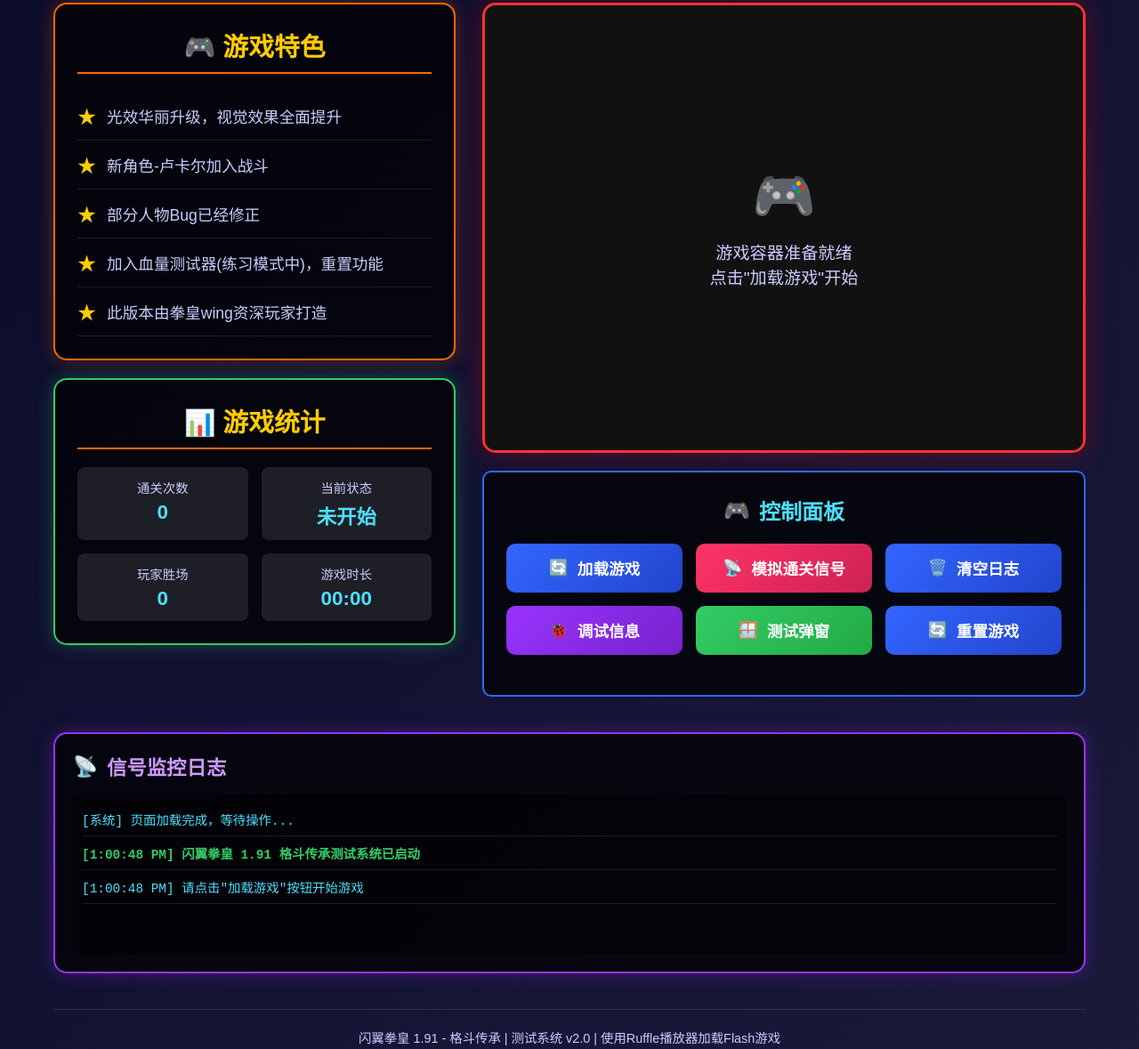
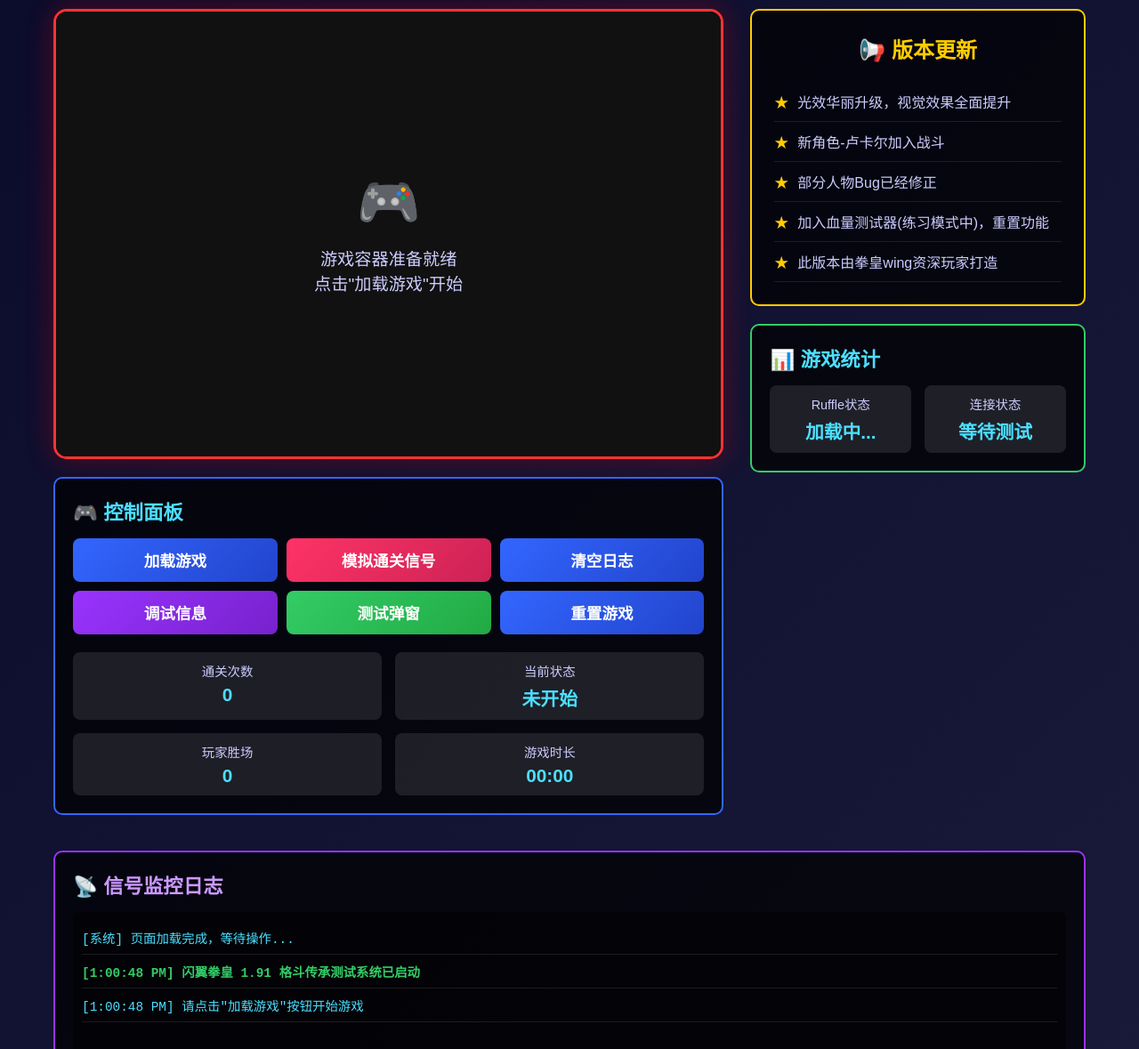
Before and after one commit to zhaoguotao90/-kof7k-game-, a plain HTML site: page test.html in a window 1280 px wide. Shown: the part 268-1447 px from the top of the page at 89% size. Drawn offline with Linux system fonts and the light colour scheme.

Commit message:
Update test.html

```diff
--- a/test.html
+++ b/test.html
@@ -4,7 +4,6 @@
     <meta charset="UTF-8">
     <meta name="viewport" content="width=device-width, initial-scale=1.0">
     <title>闪翼拳皇 1.91 - 格斗传承</title>
-    <script src="https://unpkg.com/@ruffle-rs/ruffle"></script>
     <style>
         * {
             margin: 0;
@@ -36,7 +35,7 @@
         }
 
         .main-title {
-            font-size: 3.2em;
+            font-size: 3.5em;
             background: linear-gradient(45deg, #ffcc00, #ff9900, #ffff00);
             -webkit-background-clip: text;
             background-clip: text;
@@ -68,62 +67,9 @@
             margin-bottom: 40px;
         }
 
-        /* 左侧信息区域 */
-        .info-section {
-            flex: 1;
-            min-width: 300px;
-        }
-
-        .game-intro {
-            background: rgba(0, 0, 0, 0.7);
-            border-radius: 15px;
-            padding: 25px;
-            margin-bottom: 20px;
-            border: 2px solid #ff6600;
-            box-shadow: 0 0 20px rgba(255, 102, 0, 0.3);
-        }
-
-        .section-title {
-            color: #ffcc00;
-            font-size: 1.8em;
-            margin-bottom: 20px;
-            text-align: center;
-            border-bottom: 2px solid #ff6600;
-            padding-bottom: 10px;
-        }
-
-        .features {
-            list-style: none;
-            margin-top: 20px;
-        }
-
-        .features li {
-            padding: 12px 0;
-            border-bottom: 1px solid rgba(255, 255, 255, 0.1);
-            color: #ccccff;
-            display: flex;
-            align-items: center;
-            gap: 12px;
-            font-size: 1.1em;
-        }
-
-        .features li:before {
-            content: "★";
-            color: #ffcc00;
-            font-size: 1.2em;
-        }
-
-        .update-info {
-            background: rgba(0, 0, 0, 0.7);
-            border-radius: 15px;
-            padding: 25px;
-            border: 2px solid #33cc66;
-            box-shadow: 0 0 20px rgba(51, 204, 102, 0.3);
-        }
-
-        /* 右侧游戏区域 */
+        /* 游戏区域 */
         .game-section {
-            flex: 1.5;
+            flex: 2;
             min-width: 300px;
         }
 
@@ -149,42 +95,36 @@
         .control-panel {
             background: rgba(0, 0, 0, 0.7);
             border-radius: 10px;
-            padding: 25px;
+            padding: 20px;
             border: 2px solid #3366ff;
         }
 
-        .control-title {
+        .panel-title {
             color: #4cdfff;
-            font-size: 1.5em;
-            margin-bottom: 20px;
-            text-align: center;
+            font-size: 1.4em;
+            margin-bottom: 15px;
             display: flex;
             align-items: center;
-            justify-content: center;
             gap: 10px;
         }
 
         .control-buttons {
             display: grid;
-            grid-template-columns: repeat(auto-fit, minmax(180px, 1fr));
-            gap: 15px;
+            grid-template-columns: repeat(3, 1fr);
+            gap: 10px;
             margin-bottom: 20px;
         }
 
         .btn {
-            padding: 15px 20px;
+            padding: 12px 20px;
             background: linear-gradient(135deg, #3366ff, #2244cc);
             color: white;
             border: none;
-            border-radius: 10px;
+            border-radius: 8px;
             font-size: 1.1em;
             font-weight: bold;
             cursor: pointer;
             transition: all 0.3s ease;
-            display: flex;
-            align-items: center;
-            justify-content: center;
-            gap: 10px;
             text-align: center;
         }
 
@@ -218,17 +158,61 @@
             background: linear-gradient(135deg, #aa44ff, #8833dd);
         }
 
-        /* 状态统计 */
+        /* 信息面板 */
+        .info-section {
+            flex: 1;
+            min-width: 300px;
+        }
+
+        .update-info {
+            background: rgba(0, 0, 0, 0.7);
+            border-radius: 10px;
+            padding: 25px;
+            margin-bottom: 20px;
+            border: 2px solid #ffcc00;
+        }
+
+        .info-title {
+            color: #ffcc00;
+            font-size: 1.5em;
+            margin-bottom: 20px;
+            text-align: center;
+        }
+
+        .update-list {
+            list-style: none;
+        }
+
+        .update-list li {
+            padding: 10px 0;
+            border-bottom: 1px solid rgba(255, 255, 255, 0.1);
+            color: #ccccff;
+            display: flex;
+            align-items: center;
+            gap: 10px;
+        }
+
+        .update-list li:before {
+            content: "★";
+            color: #ffcc00;
+        }
+
+        .stats-panel {
+            background: rgba(0, 0, 0, 0.7);
+            border-radius: 10px;
+            padding: 20px;
+            border: 2px solid #33cc66;
+        }
+
         .stats-grid {
             display: grid;
             grid-template-columns: repeat(2, 1fr);
             gap: 15px;
-            margin-top: 20px;
         }
 
         .stat-item {
             text-align: center;
-            padding: 12px;
+            padding: 10px;
             background: rgba(255, 255, 255, 0.1);
             border-radius: 8px;
         }
@@ -241,18 +225,17 @@
 
         .stat-value {
             color: #4cdfff;
-            font-size: 1.4em;
+            font-size: 1.3em;
             font-weight: bold;
         }
 
         /* 日志区域 */
         .log-section {
             background: rgba(0, 0, 0, 0.7);
-            border-radius: 15px;
+            border-radius: 10px;
             padding: 20px;
             margin-top: 20px;
             border: 2px solid #9933ff;
-            box-shadow: 0 0 20px rgba(153, 51, 255, 0.3);
         }
 
         .log-title {
@@ -265,7 +248,7 @@
         }
 
         .log-content {
-            height: 180px;
+            height: 200px;
             overflow-y: auto;
             background: rgba(0, 0, 0, 0.5);
             border-radius: 5px;
@@ -438,6 +421,44 @@
             }
         }
     </style>
+
+    <!-- Ruffle播放器加载方案 -->
+    <script>
+        // 主CDN，优先级1
+        (function loadRuffle() {
+            const ruffleCDNs = [
+                'https://ruffle.zone/ruffle/ruffle.js',
+                'https://cdn.jsdelivr.net/npm/@ruffle-rs/ruffle',
+                'https://unpkg.com/@ruffle-rs/ruffle',
+                'https://files.rg-adguard.net/files/ruffle-nightly-web/ruffle.js'
+            ];
+
+            let currentCDN = 0;
+
+            function loadNextCDN() {
+                if (currentCDN >= ruffleCDNs.length) {
+                    console.error('所有Ruffle CDN加载失败');
+                    return;
+                }
+
+                const script = document.createElement('script');
+                script.src = ruffleCDNs[currentCDN];
+                script.onload = function() {
+                    console.log(`✅ Ruffle播放器加载成功: ${ruffleCDNs[currentCDN]}`);
+                    initGame();
+                };
+                script.onerror = function() {
+                    console.warn(`❌ Ruffle CDN加载失败: ${ruffleCDNs[currentCDN]}`);
+                    currentCDN++;
+                    loadNextCDN();
+                };
+
+                document.head.appendChild(script);
+            }
+
+            loadNextCDN();
+        })();
+    </script>
 </head>
 <body>
     <div class="container">
@@ -450,23 +471,31 @@
 
         <!-- 主内容区域 -->
         <div class="main-content">
-            <!-- 左侧信息区域 -->
-            <div class="info-section">
-                <!-- 游戏介绍 -->
-                <div class="game-intro">
-                    <h3 class="section-title">🎮 游戏特色</h3>
-                    <ul class="features">
-                        <li>光效华丽升级，视觉效果全面提升</li>
-                        <li>新角色-卢卡尔加入战斗</li>
-                        <li>部分人物Bug已经修正</li>
-                        <li>加入血量测试器(练习模式中)，重置功能</li>
-                        <li>此版本由拳皇wing资深玩家打造</li>
-                    </ul>
+            <!-- 游戏区域 -->
+            <div class="game-section">
+                <div class="game-container">
+                    <div id="gameScreen" class="game-screen">
+                        <!-- Ruffle播放器将在这里加载游戏 -->
+                        <div id="loadingText" style="color: #ccccff; font-size: 1.2em; text-align: center;">
+                            <div style="font-size: 3em; margin-bottom: 15px;">🎮</div>
+                            游戏容器准备就绪<br>点击"加载游戏"开始
+                        </div>
+                    </div>
                 </div>
 
-                <!-- 统计面板 -->
-                <div class="update-info">
-                    <h3 class="section-title">📊 游戏统计</h3>
+                <!-- 控制面板 -->
+                <div class="control-panel">
+                    <h3 class="panel-title">🎮 控制面板</h3>
+                    <div class="control-buttons">
+                        <button class="btn" onclick="loadGame()">加载游戏</button>
+                        <button class="btn warning" onclick="testSignal()">模拟通关信号</button>
+                        <button class="btn" onclick="clearLog()">清空日志</button>
+                        <button class="btn secondary" onclick="showDebugInfo()">调试信息</button>
+                        <button class="btn success" onclick="forceShowModal()">测试弹窗</button>
+                        <button class="btn" onclick="resetGame()">重置游戏</button>
+                    </div>
+
+                    <!-- 状态统计 -->
                     <div class="stats-grid">
                         <div class="stat-item">
                             <div class="stat-label">通关次数</div>
@@ -488,50 +517,32 @@
                 </div>
             </div>
 
-            <!-- 右侧游戏区域 -->
-            <div class="game-section">
-                <!-- 游戏容器 -->
-                <div class="game-container">
-                    <div id="gameScreen" class="game-screen">
-                        <!-- Ruffle播放器将在这里加载游戏 -->
-                        <div id="loadingText" style="color: #ccccff; font-size: 1.2em; text-align: center;">
-                            <div style="font-size: 3em; margin-bottom: 15px;">🎮</div>
-                            游戏容器准备就绪<br>点击"加载游戏"开始
-                        </div>
-                    </div>
+            <!-- 信息面板 -->
+            <div class="info-section">
+                <!-- 更新信息 -->
+                <div class="update-info">
+                    <h3 class="info-title">📢 版本更新</h3>
+                    <ul class="update-list">
+                        <li>光效华丽升级，视觉效果全面提升</li>
+                        <li>新角色-卢卡尔加入战斗</li>
+                        <li>部分人物Bug已经修正</li>
+                        <li>加入血量测试器(练习模式中)，重置功能</li>
+                        <li>此版本由拳皇wing资深玩家打造</li>
+                    </ul>
                 </div>
 
-                <!-- 控制面板 -->
-                <div class="control-panel">
-                    <h3 class="control-title">
-                        <span>🎮</span>
-                        控制面板
-                    </h3>
-                    <div class="control-buttons">
-                        <button class="btn" onclick="loadGame()">
-                            <span>🔄</span>
-                            加载游戏
-                        </button>
-                        <button class="btn warning" onclick="testSignal()">
-                            <span>📡</span>
-                            模拟通关信号
-                        </button>
-                        <button class="btn" onclick="clearLog()">
-                            <span>🗑️</span>
-                            清空日志
-                        </button>
-                        <button class="btn secondary" onclick="showDebugInfo()">
-                            <span>🐞</span>
-                            调试信息
-                        </button>
-                        <button class="btn success" onclick="forceShowModal()">
-                            <span>🪟</span>
-                            测试弹窗
-                        </button>
-                        <button class="btn" onclick="resetGame()">
-                            <span>🔄</span>
-                            重置游戏
-                        </button>
+                <!-- 统计面板 -->
+                <div class="stats-panel">
+                    <h3 class="panel-title">📊 游戏统计</h3>
+                    <div class="stats-grid">
+                        <div class="stat-item">
+                            <div class="stat-label">Ruffle状态</div>
+                            <div class="stat-value" id="ruffleStatus">加载中...</div>
+                        </div>
+                        <div class="stat-item">
+                            <div class="stat-label">连接状态</div>
+                            <div class="stat-value" id="connectionStatus">等待测试</div>
+                        </div>
                     </div>
                 </div>
             </div>
@@ -539,10 +550,7 @@
 
         <!-- 日志区域 -->
         <div class="log-section">
-            <h3 class="log-title">
-                <span>📡</span>
-                信号监控日志
-            </h3>
+            <h3 class="log-title">📡 信号监控日志</h3>
             <div id="logContent" class="log-content">
                 <div class="log-entry info">[系统] 页面加载完成，等待操作...</div>
             </div>
@@ -550,7 +558,7 @@
 
         <!-- 页脚 -->
         <div class="footer">
-            <p>闪翼拳皇 1.91 - 格斗传承 | 测试系统 v2.0 | 使用Ruffle播放器加载Flash游戏</p>
+            <p>闪翼拳皇 1.91 - 格斗传承 | 测试系统 v3.0 | 使用Ruffle播放器加载Flash游戏</p>
             <p style="margin-top: 10px; color: #9999ff;">
                 <span>⚠️</span>
                 提示：游戏通关后会自动触发彩蛋视频，您可以选择观看或继续游戏
@@ -645,6 +653,20 @@
         }
 
         // ==================== 游戏控制 ====================
+        function initGame() {
+            addLog('Ruffle播放器已加载完成', 'success');
+            document.getElementById('ruffleStatus').textContent = '已加载';
+
+            // 配置Ruffle
+            window.RufflePlayer = window.RufflePlayer || {};
+            window.RufflePlayer.config = {
+                "autoplay": "on",
+                "unmuteOverlay": "hidden",
+                "backgroundColor": "#000000",
+                "warnOnUnsupportedContent": false
+            };
+        }
+
         async function loadGame() {
             addLog('正在初始化Ruffle播放器...', 'info');
             updateGameStatus('加载中');
@@ -656,15 +678,6 @@
             } else {
                 gameScreen.innerHTML = '<div style="color:#ccccff; text-align:center;"><div style="font-size: 3em; margin-bottom: 15px;">⏳</div>游戏加载中，请稍候...</div>';
             }
-
-            // 配置Ruffle
-            window.RufflePlayer = window.RufflePlayer || {};
-            window.RufflePlayer.config = {
-                "autoplay": "on",
-                "unmuteOverlay": "hidden",
-                "backgroundColor": "#000000",
-                "warnOnUnsupportedContent": false
-            };
 
             try {
                 addLog('尝试创建Ruffle播放器实例...', 'info');
@@ -678,41 +691,95 @@
                 // 原始直链
                 const originalUrl = 'https://file.wd02.com/dl/5b320d25d4c1f9faab3ec77f3603ddf2.swf';
 
-                // 使用 CORS 代理
-                const proxyUrl = 'https://api.allorigins.win/raw?url=' + encodeURIComponent(originalUrl);
+                // 多个CORS代理方案（按优先级尝试）
+                const corsProxies = [
+                    'https://api.allorigins.win/raw?url=',
+                    'https://corsproxy.io/?',
+                    'https://api.codetabs.com/v1/proxy/?quest=',
+                    'https://cors-anywhere.herokuapp.com/'
+                ];
 
-                addLog(`通过CORS代理加载: ${proxyUrl}`, 'info');
+                // 尝试每个代理
+                let loadSuccess = false;
 
-                // 通过代理加载游戏
-                await rufflePlayer.load({
+                for (let i = 0; i < corsProxies.length; i++) {
+                    const proxyUrl = corsProxies[i] + encodeURIComponent(originalUrl);
+                    addLog(`尝试通过代理${i+1}加载游戏...`, 'info');
+                    document.getElementById('connectionStatus').textContent = `尝试代理 ${i+1}`;
+
+                    try {
+                        // 设置超时
+                        const timeoutPromise = new Promise((_, reject) =>
+                            setTimeout(() => reject(new Error('加载超时')), 15000)
+                        );
+
+                        // 尝试加载
+                        const loadPromise = rufflePlayer.load({
                             url: proxyUrl,
                             width: 800,
                             height: 500
                         });
 
+                        await Promise.race([loadPromise, timeoutPromise]);
+
+                        addLog(`✅ 通过代理${i+1}加载成功！`, 'success');
+                        document.getElementById('connectionStatus').textContent = '连接成功';
+                        loadSuccess = true;
+                        break;
+
+                    } catch (proxyError) {
+                        addLog(`代理${i+1}失败: ${proxyError.message}`, 'warning');
+                    }
+                }
+
+                if (loadSuccess) {
                     addLog('✅ 游戏加载成功！请开始游戏。', 'success');
                     updateGameStatus('进行中');
                     gameStartTime = new Date();
                     startGameTimer();
+                } else {
+                    throw new Error('所有CORS代理方案均失败');
+                }
 
             } catch (error) {
                 addLog(`❌ 游戏加载失败: ${error.message}`, 'error');
+
+                // 显示详细的错误信息和解决方案
                 gameScreen.innerHTML = `
-                    <div style="color:#ff6666; text-align:center; padding:50px;">
+                    <div style="color:#ff6666; text-align:center; padding:30px;">
                         <div style="font-size: 3em; margin-bottom: 20px;">❌</div>
                         <div style="font-size: 1.2em; margin-bottom: 10px;">游戏加载失败</div>
-                        <div style="color:#ff9999; margin-bottom: 20px;">${error.message}</div>
-                        <div style="margin-bottom: 10px;">CORS策略阻止了文件加载</div>
+                        <div style="color:#ff9999; margin-bottom: 20px; text-align:left; padding: 0 20px;">
+                            <strong>原因分析:</strong><br>
+                            1. Ruffle播放器加载: ${window.RufflePlayer ? '✅ 已加载' : '❌ 未加载'}<br>
+                            2. CORS跨域问题: 文件服务器未允许跨域访问<br>
+                            3. 代理服务器: 尝试的代理可能被限制
+                        </div>
+                        <div style="margin-top: 20px; padding: 15px; background: rgba(255,255,255,0.1); border-radius: 8px;">
+                            <strong>解决方案:</strong><br>
+                            1. 尝试使用手机热点而非WiFi<br>
+                            2. 稍后再试（服务器可能临时故障）<br>
+                            3. 将SWF文件上传到GitHub仓库
+                        </div>
+                        <div style="display: flex; gap: 10px; justify-content: center; margin-top: 20px;">
                             <button onclick="loadGame()" style="
                                 padding: 10px 20px;
                                 background: #3366ff;
                                 color: white;
                                 border: none;
                                 border-radius: 5px;
-                            margin-top: 20px;
-                        ">重新加载</button>
+                            ">🔄 重新加载</button>
+                            <button onclick="testSignal()" style="
+                                padding: 10px 20px;
+                                background: #ff3366;
+                                color: white;
+                                border: none;
+                                border-radius: 5px;
+                            ">📡 测试通关</button>
+                        </div>
                     </div>
                 `;
+
                 updateGameStatus('加载失败');
             }
         }
```
Lines whose indentation alone changed are shown as unchanged.
